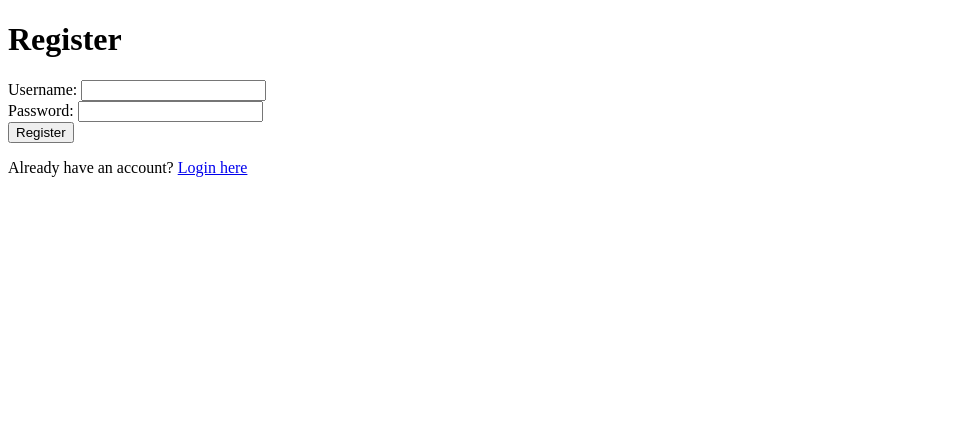
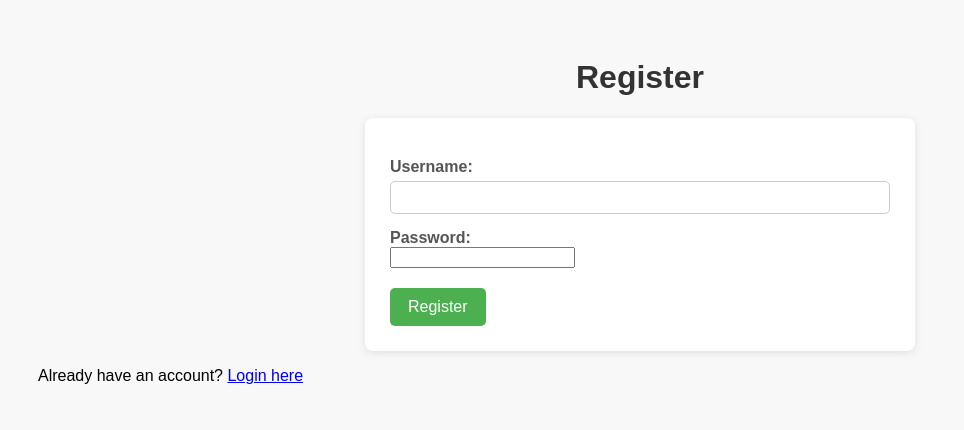
Before and after one commit to Devleedy308/Unit-2-Project, a PHP site: page /view/register_view.php in a window 1280 px wide. Shown: the top 430 px of the page, without its empty margins (0-964 px from the left). Run offline with PHP 8.4, Linux system fonts and the light colour scheme.

Commit message:
Added CSS file and made it pretty

```diff
--- /dev/null
+++ b/styles.css
@@ -0,0 +1,107 @@
+ body {
+            font-family: Arial, sans-serif;
+            background-color: #f8f8f8;
+            padding: 30px;
+        }
+
+        h1 {
+            text-align: center;
+            color: #333;
+        }
+
+        form {
+            max-width: 500px;
+            margin: 0 auto;
+            background-color: #fff;
+            padding: 25px;
+            border-radius: 8px;
+            box-shadow: 0 2px 8px rgba(0,0,0,0.1);
+        }
+
+        label {
+            display: block;
+            margin-top: 15px;
+            font-weight: bold;
+            color: #555;
+        }
+
+        input[type="text"],
+        textarea,
+        select {
+            width: 100%;
+            padding: 8px 10px;
+            margin-top: 5px;
+            border: 1px solid #ccc;
+            border-radius: 5px;
+            box-sizing: border-box;
+        }
+
+        textarea {
+            resize: vertical;
+            height: 100px;
+        }
+
+        input[type="submit"] {
+            margin-top: 20px;
+            background-color: #4CAF50;
+            color: white;
+            border: none;
+            padding: 10px 18px;
+            font-size: 16px;
+            border-radius: 5px;
+            cursor: pointer;
+        }
+
+        input[type="submit"]:hover {
+            background-color: #45a049;
+        }
+
+table {
+        width: 80%;
+        border-collapse: collapse;
+        margin: 20px auto;
+        font-family: Arial, sans-serif;
+        background-color: #f9f9f9;
+    }
+
+    th, td {
+        border: 1px solid #ddd;
+        padding: 12px;
+        text-align: left;
+    }
+
+    th {
+        background-color:rgb(175, 76, 139);
+        color: white;
+    }
+
+    tr:nth-child(even) {
+        background-color: #f2f2f2;
+    }
+
+    tr:hover {
+        background-color: #e9e9e9;
+    }
+
+    caption {
+        caption-side: top;
+        font-size: 1.5em;
+        font-weight: bold;
+        margin-bottom: 10px;
+    }
+
+    .center {
+        text-align: center;
+    }
+
+    button {
+        background-color: #ff4d4d;
+        color: white;
+        border: none;
+        padding: 6px 12px;
+        cursor: pointer;
+    }
+
+    button:hover {
+        background-color: #cc0000;
+    }
--- a/view/add_book_view.php
+++ b/view/add_book_view.php
@@ -1,6 +1,7 @@
 <!DOCTYPE html>
 <html>
 <head>
+    <link rel="stylesheet" type="text/css" href="../styles.css">
     <title>Add Book</title>
 </head>
 <body>
--- a/view/genre_list_view.php
+++ b/view/genre_list_view.php
@@ -2,6 +2,7 @@
 <!DOCTYPE html>
 <html>
 <head>
+
     <title>Genres</title>
 </head>
 <body>
--- a/view/login_view.php
+++ b/view/login_view.php
@@ -1,6 +1,7 @@
 <!DOCTYPE html>
 <html>
 <head>
+    <link rel="stylesheet" type="text/css" href="../styles.css">
     <title>Login</title>
 </head>
 <body>
--- a/view/register_view.php
+++ b/view/register_view.php
@@ -1,6 +1,7 @@
 <!DOCTYPE html>
 <html>
 <head>
+    <link rel="stylesheet" type="text/css" href="../styles.css">
     <title>Register</title>
 </head>
 <body>
```
Also changed, not shown: view/book_list_view.php (+1 -51 lines).
